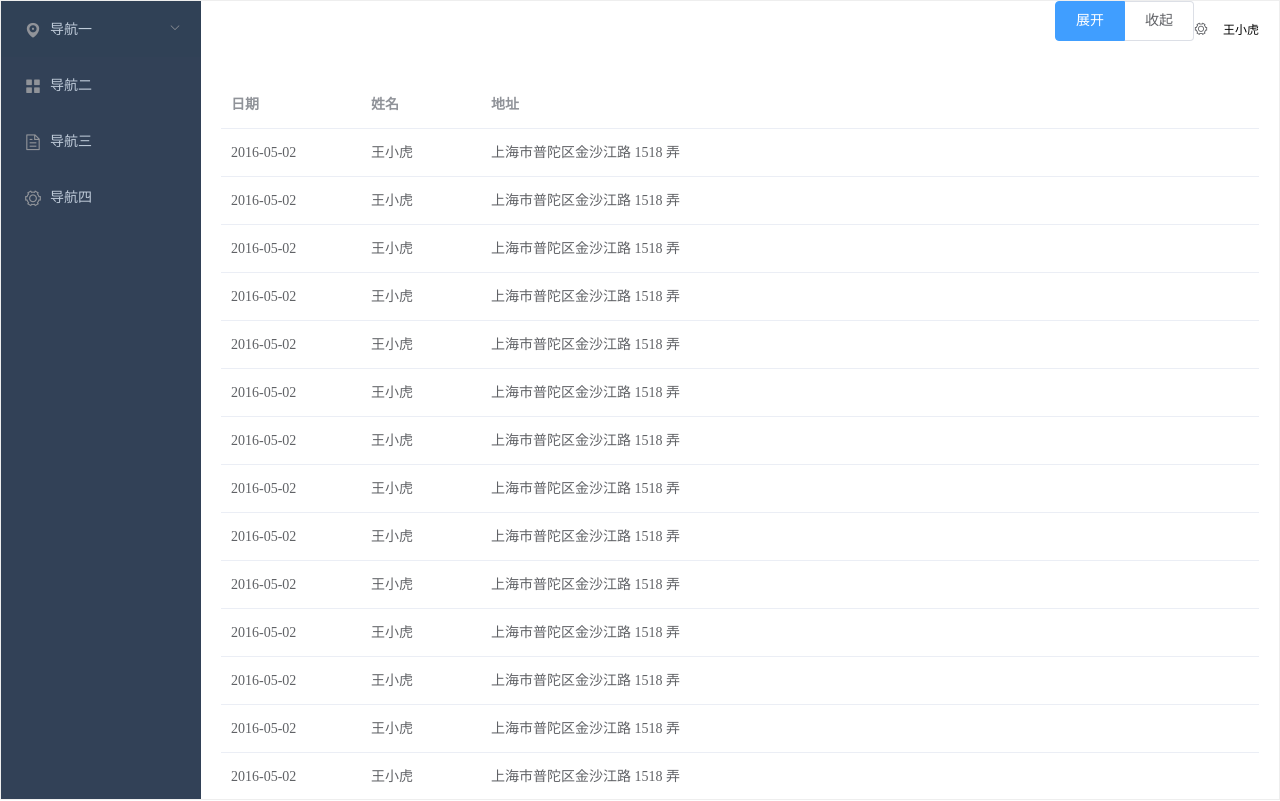
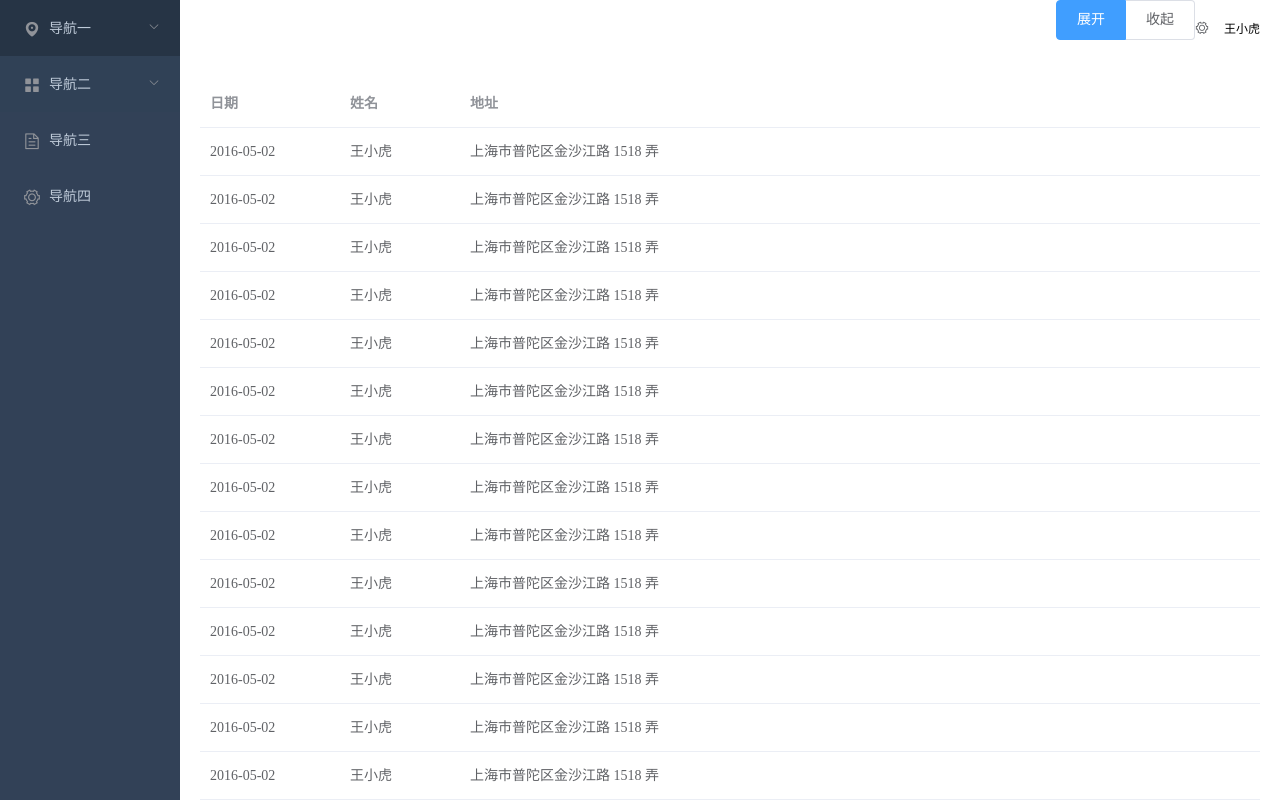
Before and after one commit to suidagang/testSys, a Vue app: page /#/homePage in a window 1280 px wide. Shown: the top 801 px of the page. Built offline with nearby package versions, Linux system fonts and the light colour scheme.

Commit message:
sidebar修改

```diff
--- a/src/components/index.vue
+++ b/src/components/index.vue
@@ -1,13 +1,11 @@
 <template>
-    <el-container style="position:fixed;top: 0;left: 0;bottom: 0; right: 0;border: 1px solid #eee">
-        <el-aside width="200px" style="background: #324157">
+    <div class="app-wrapper" :class="{hideSidebar:isCollapse}">
+        <div class="sidebar-container">
             <el-menu class="side-bar-box" mode="vertical"
                     :collapse="isCollapse"
                     background-color="#304156"
                     text-color="#bfcbd9"
-                    active-text-color="#409EFF"
-                    @open="handleOpen"
-                    @close="handleClose">
+                    active-text-color="#409EFF">
                 <template v-for="items in barMenu" >
                     <el-submenu  :index="items.index" v-if="items.children.length>0" class="el-menu-title-box" >
                         <template slot="title">
@@ -24,14 +22,14 @@
                             </el-submenu>
                         </template>
                     </el-submenu>
-                    <el-menu-item :index="items.index" v-if="items.children.length<=0">
+                    <el-menu-item :index="items.index" class="submenu-title-noDropdown" v-if="items.children.length<=0">
                         <i :class="items.icons"></i>
                         <span slot="title">{{items.name}}</span>
                     </el-menu-item>
                 </template>
             </el-menu>
-        </el-aside>
-        <el-container>
+        </div>
+        <div class="main-container">
             <el-header style="text-align: right; font-size: 12px">
                 <el-radio-group v-model="isCollapse" style="margin-bottom: 20px;">
                     <el-radio-button :label="false">展开</el-radio-button>
@@ -58,8 +56,8 @@
                     </el-table-column>
                 </el-table>
             </el-main>
-        </el-container>
-    </el-container>
+        </div>
+    </div>
 </template>
 
 <script>
@@ -102,7 +100,22 @@
                         }]
                     },
                     {
-                        "name": "导航二","icons":"el-icon-menu","index":"2", "icon": "computer",children:[]
+                        "name": "导航二","icons":"el-icon-menu","index":"2", "icon": "computer",children:[
+                        {
+                            "name": "选项1","index":"2-1", "icon": "timer",children:[]
+                        },
+                        {
+                            "name": "选项2","index":"2-2", "icon": "timer",children:[]
+                        },
+                        {
+                            "name": "选项3", "index":"2-3","icon": "timer", children: []
+                        },
+                        {
+                            "name": "选项4","index":"2-4", "icon": "timer",children:[]
+                        },
+                        {
+                            "name": "选项5","index":"2-5", "icon": "timer",children:[]
+                        }]
                     },
                     {
                         "name": "导航三","icons":"el-icon-document","index":"3", "icon": "computer",children:[]
@@ -117,17 +130,17 @@
 
         },
         methods:{
-            handleOpen(key, keyPath) {
-                console.log(key, keyPath);
-            },
-            handleClose(key, keyPath) {
-                console.log(key, keyPath);
-            }
         }
     }
 </script>
 
 <style type="text/css" lang="less" scoped>
+    .app-wrapper {
+        position: relative;
+        height: 100%;
+        width: 100%;
+        overflow: hidden;
+    }
     .el-menu-vertical-demo:not(.el-menu--collapse) {
         width: 200px;
         min-height: 400px;
--- a/src/index.less
+++ b/src/index.less
@@ -1,21 +1,86 @@
-.el-menu{
-  border-right: 0!important;
+.el-menu {
+  border-right: 0 !important;
 }
-.side-bar-box>.el-menu-item{
+
+.side-bar-box > .el-menu-item {
   background-color: #324157 !important;
 }
-.side-bar-box>.el-menu-item:hover{
-  background-color: rgb(38,52,69) !important;
+
+.side-bar-box > .el-menu-item:hover {
+  background-color: rgb(38, 52, 69) !important;
 }
-.el-menu-title-box .el-menu-item,.el-menu-title-box>.el-submenu{
+
+.el-menu-title-box .el-menu-item, .el-menu-title-box > .el-submenu {
   background-color: #1f2d3d !important;
 }
-.el-menu-title-box .el-menu-item:hover{
+
+.el-menu-title-box .el-menu-item:hover {
   background-color: #001528 !important;
 }
-.boxs .el-submenu__title{
+
+.boxs .el-submenu__title {
   background-color: #1f2d3d !important;
 }
-.boxs .el-submenu__title:hover{
+
+.boxs .el-submenu__title:hover {
   background-color: #001528 !important;
 }
+
+// 侧边栏
+.sidebar-container {
+  transition: width .28s;
+  width: 180px !important;
+  height: 100%;
+  position: fixed;
+  font-size: 0px;
+  top: 0;
+  bottom: 0;
+  left: 0;
+  z-index: 1001;
+  background: #324157;
+  overflow: hidden;
+  a {
+    display: inline-block;
+    width: 100%;
+  }
+  .svg-icon {
+    margin-right: 16px;
+  }
+  .el-menu {
+    border: none;
+    width: 100% !important;
+  }
+}
+
+// 主体区域
+.main-container {
+  min-height: 100%;
+  transition: margin-left .28s;
+  margin-left: 180px;
+  margin-right: 0px;
+}
+
+.hideSidebar {
+  .sidebar-container {
+    width: 36px !important;
+  }
+  .main-container {
+    margin-left: 36px;
+  }
+  .submenu-title-noDropdown {
+    padding-left: 6px !important;
+    position: relative;
+    .el-tooltip {
+      padding: 0 6px !important;
+    }
+  }
+
+  .el-submenu {
+    .el-submenu__title {
+      padding-left: 6px !important;
+      .el-submenu__icon-arrow {
+        display: none;
+      }
+    }
+  }
+}
```
